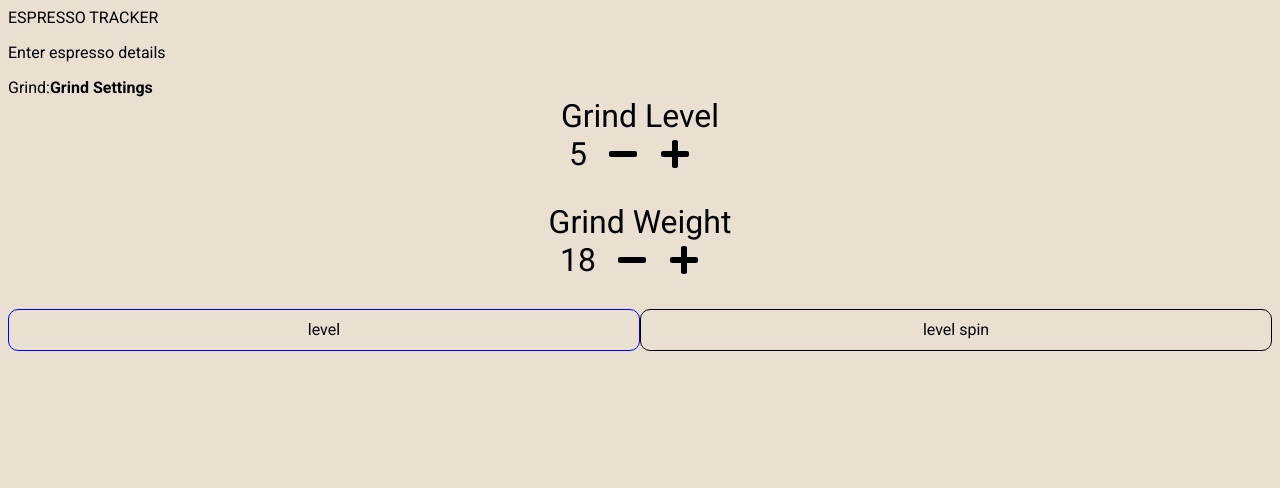
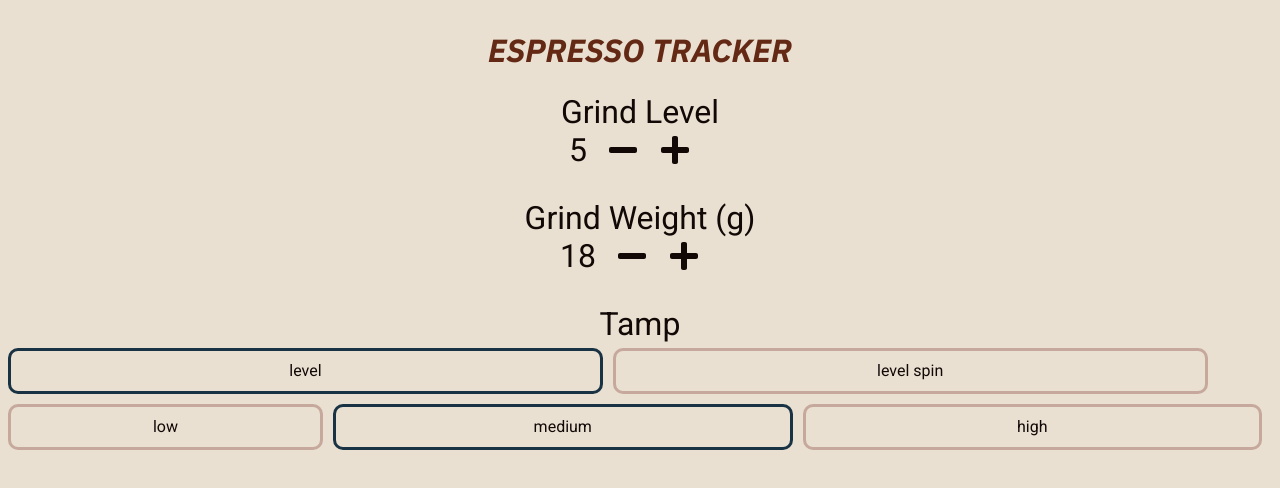
Before and after one commit to chrislaughlin/espresso-tracker, a React (Create React App) app: page / in a window 1280 px wide. Shown: the top 488 px of the page. Built offline with nearby package versions, Linux system fonts and the light colour scheme.

Commit message:
improving styles

```diff
--- a/src/components/Pressure.tsx
+++ b/src/components/Pressure.tsx
@@ -2,25 +2,13 @@ import React, {FunctionComponent} from 'react';
 import styled from 'styled-components';
 
 import Pressure from "../types/pressure";
+import StyledSelectableItem from "./common/selectableItem/SelectableItem";
 
 const StyledPressureComp = styled.div`
     display: flex;
     flex-direction: row;
     margin-top: 10px;
     margin-bottom: 10px;
-`;
-
-interface StyledPressureOptionProps {
-    selected:boolean
-}
-
-const StyledPressureOption = styled.div`
-    width: 30%;
-    height: 20px;
-    border: 1px solid ${(props: StyledPressureOptionProps) => props.selected ? 'blue' : 'black'};
-    padding: 10px;
-    text-align: center;
-    border-radius: 10px;
 `;
 
 interface Props {
@@ -34,24 +22,25 @@ const PressureComp: FunctionComponent<Props> = ({
 }) => {
     return (
         <StyledPressureComp>
-            <StyledPressureOption
+            <StyledSelectableItem
+                width="30%"
                 selected={pressure === Pressure.LOW}
                 onClick={() => onPressureChanged(Pressure.LOW)}
             >
                 {Pressure.LOW}
-            </StyledPressureOption>
-            <StyledPressureOption
+            </StyledSelectableItem>
+            <StyledSelectableItem
                 selected={pressure === Pressure.MEDIUM}
                 onClick={() => onPressureChanged(Pressure.MEDIUM)}
             >
                 {Pressure.MEDIUM}
-            </StyledPressureOption>
-            <StyledPressureOption
+            </StyledSelectableItem>
+            <StyledSelectableItem
                 selected={pressure === Pressure.HIGH}
                 onClick={() => onPressureChanged(Pressure.HIGH)}
             >
                 {Pressure.HIGH}
-            </StyledPressureOption>
+            </StyledSelectableItem>
         </StyledPressureComp>
     );
 };
--- /dev/null
+++ b/src/components/common/selectableItem/SelectableItem.tsx
@@ -0,0 +1,19 @@
+import styled from 'styled-components';
+
+interface StyledSelectableItemProps {
+    selected:boolean,
+    width?:string
+}
+
+const StyledSelectableItem = styled.div`
+    width: ${props => props.width || '45%;'}
+    height: 20px;
+    border: 3px solid ${(props: StyledSelectableItemProps) => props.selected ? '#1A3344;' : '#782e264f;'};
+    padding: 10px;
+    text-align: center;
+    border-radius: 10px;
+    margin-right: 10px;
+    cursor: pointer;
+`;
+
+export default StyledSelectableItem;
--- a/src/components/espressoEntry/EspressoEntry.tsx
+++ b/src/components/espressoEntry/EspressoEntry.tsx
@@ -21,8 +21,6 @@ const EspressoEntry:FunctionComponent<Props> = ({
 
     return (
         <div>
-            <p>Enter espresso details</p>
-            <label>Grind:</label>
             <GrindSettings
                 grindSettings={data.grind}
                 onGrindSettingChanged={(grindSettings:Grind) => setData({...data, grind:grindSettings})}
@@ -31,10 +29,10 @@ const EspressoEntry:FunctionComponent<Props> = ({
                 tamp={data.tamp}
                 onTampUpdated={(tamp:Tamp) => setData({...data, tamp})}
             />
-            {/*<PressureComp*/}
-                {/*pressure={data.pressure}*/}
-                {/*onPressureChanged={(pressure:Pressure) => setData(({...data, pressure}))}*/}
-            {/*/>*/}
+            <PressureComp
+                pressure={data.pressure}
+                onPressureChanged={(pressure:Pressure) => setData(({...data, pressure}))}
+            />
             {/*<ShotTime*/}
                 {/*onTimeSet={(shotTime:number) => setData({...data, shotTime})}*/}
             {/*/>*/}
--- a/src/components/grind/GrindSettings.tsx
+++ b/src/components/grind/GrindSettings.tsx
@@ -19,8 +19,6 @@ const GrindSettings:FunctionComponent<Props> = ({grindSettings, onGrindSettingCh
 
     return (
         <Fragment>
-            <b>Grind Settings</b>
-            <div>
             <NumberInput
                 value={grindSettings.grindLevel}
                 label="Grind Level"
@@ -28,10 +26,9 @@ const GrindSettings:FunctionComponent<Props> = ({grindSettings, onGrindSettingCh
             />
             <NumberInput
                 value={grindSettings.grindWeight}
-                    label="Grind Weight"
+                label="Grind Weight (g)"
                 onValueChanged={updateGrindSetting('grindWeight')}
             />
-            </div>
         </Fragment>
     );
 };
--- a/src/components/tamp/TampSetting.tsx
+++ b/src/components/tamp/TampSetting.tsx
@@ -2,25 +2,21 @@ import React, {FunctionComponent} from 'react';
 import styled from 'styled-components';
 
 import Tamp from "../../types/tamp";
+import StyledSelectableItem from "../common/selectableItem/SelectableItem";
 
 const StyledTampContainer = styled.div`
     display: flex;
-    flex-direction: row;
+    flex-direction: column;
     margin-top: 10px;
     margin-bottom: 10px;
-`;
-
-interface StyledTampOptionProps {
-    selected:boolean
+    > span {
+      font-size: 32px;
+      text-align: center;
+      margin-bottom: 5px;
     }
-
-const StyledTampOption = styled.div`
-    width: 50%;
-    height: 20px;
-    border: 1px solid ${(props: StyledTampOptionProps) => props.selected ? 'blue' : 'black'};
-    padding: 10px;
-    text-align: center;
-    border-radius: 10px;
+    > div {
+      display: flex;
+    }
 `;
 
 interface Props {
@@ -34,18 +30,21 @@ const TampSetting:FunctionComponent<Props> = ({
 }) => {
     return (
         <StyledTampContainer>
-            <StyledTampOption
+            <span>Tamp</span>
+            <div>
+                <StyledSelectableItem
                     selected={tamp === Tamp.LEVEL}
                     onClick={() => onTampUpdated(Tamp.LEVEL)}
                 >
                     {Tamp.LEVEL}
-            </StyledTampOption>
-            <StyledTampOption
+                </StyledSelectableItem>
+                <StyledSelectableItem
                     selected={tamp === Tamp.LEVEL_SPIN}
                     onClick={() => onTampUpdated(Tamp.LEVEL_SPIN)}
                 >
                     {Tamp.LEVEL_SPIN}
-            </StyledTampOption>
+                </StyledSelectableItem>
+            </div>
         </StyledTampContainer>
     );
 };
--- /dev/null
+++ b/src/components/title/Title.tsx
@@ -0,0 +1,19 @@
+import React, {FunctionComponent} from 'react';
+import styled from 'styled-components';
+
+const StyledTitle = styled.h1`
+    font-family: 'IBM Plex Sans', sans-serif;
+    text-align: center;
+    color: #642914;
+`;
+
+const Title: FunctionComponent = () => {
+    return (
+        <StyledTitle>
+            ESPRESSO TRACKER
+        </StyledTitle>
+    );
+};
+
+
+export default Title;
--- a/src/index.css
+++ b/src/index.css
@@ -1,4 +1,4 @@
-@import url('https://fonts.googleapis.com/css?family=Roboto:300,300i,400,400i,700');
+@import url('https://fonts.googleapis.com/css?family=IBM+Plex+Sans:700i|Roboto:300,300i,400,400i,700');
 
 body {
   display: flex;
@@ -6,4 +6,5 @@ body {
   background-color: #E9E0D1;
   height: 100vh;
   font-family: 'Roboto', sans-serif;
+  color: #120907;
 }
--- a/src/views/app/App.tsx
+++ b/src/views/app/App.tsx
@@ -4,6 +4,7 @@ import StyledApp from './StyledApp';
 
 import Espresso from "../../types/espresso";
 import EspressoEntry from "../../components/espressoEntry/EspressoEntry";
+import Title from "../../components/title/Title";
 
 const App = () => {
 
@@ -16,9 +17,9 @@ const App = () => {
 
     return (
         <StyledApp>
-            <header className="App-header">
+            <Title>
                 ESPRESSO TRACKER
-            </header>
+            </Title>
             <section>
                 <EspressoEntry
                     addNewEntry={addNewEntry}
```
Lines whose indentation alone changed are shown as unchanged.
